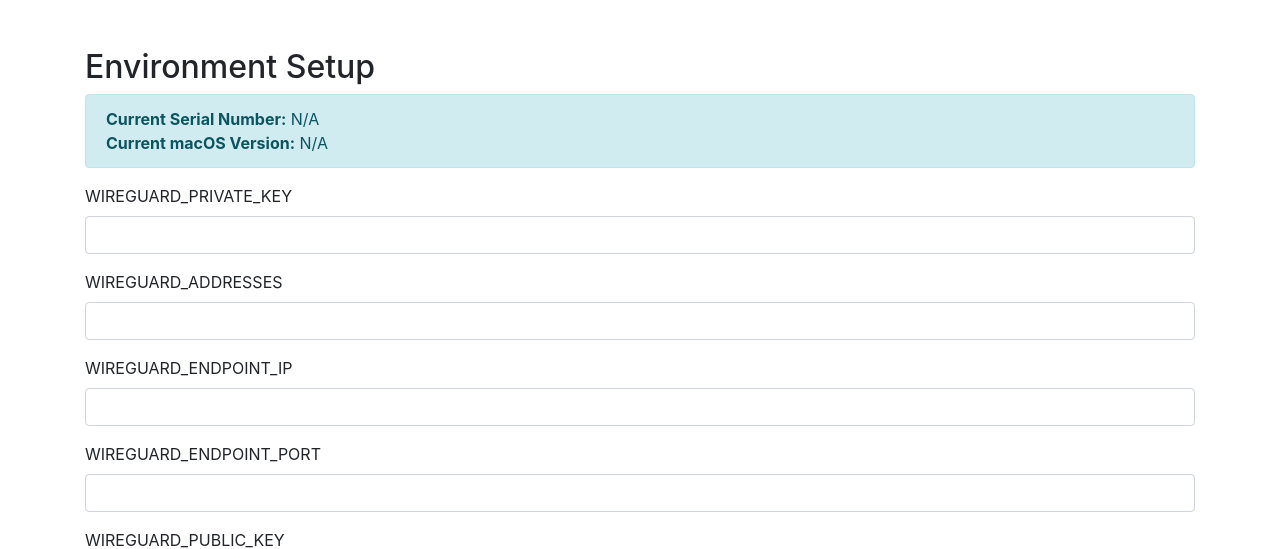
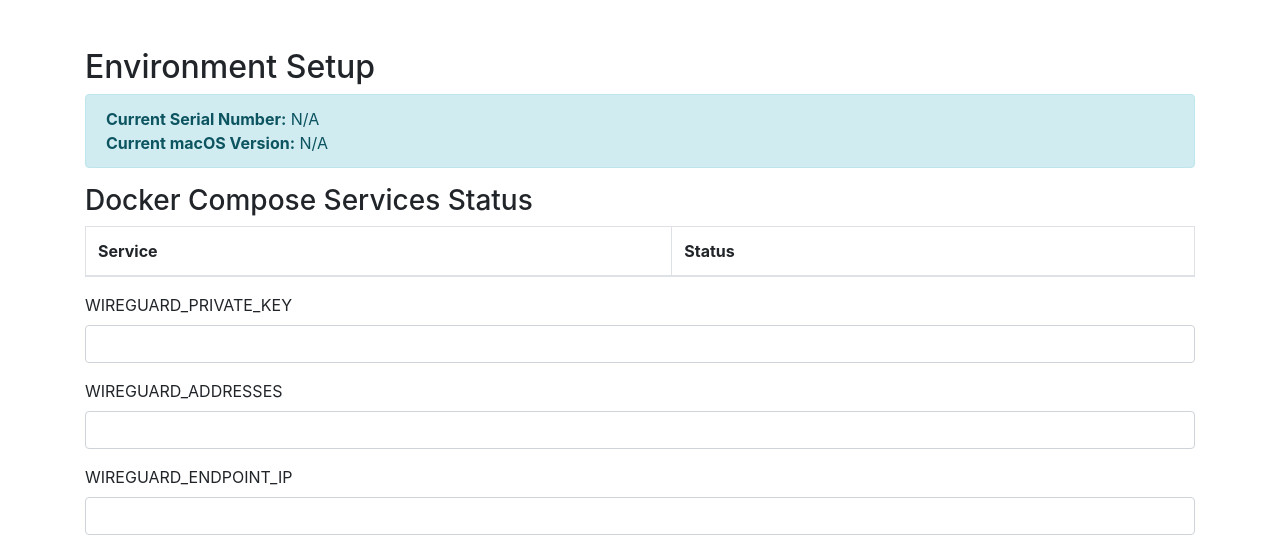
Before and after one commit to artem-tverdokhlebov/TestDocker, a PHP site: page / in a window 1280 px wide. Shown: the top 549 px of the page. Run offline with PHP 8.4, Linux system fonts and the light colour scheme; lists and menus that the app fills with data are empty.

Commit message:
Update index.php

```diff
--- a/control/index.php
+++ b/control/index.php
@@ -17,6 +17,15 @@ if (file_exists($envFilePath)) {
 // Read current serial number and macOS version
 $currentSerialNumber = file_exists(BASE_PATH . '/data/macos.sn') ? trim(file_get_contents(BASE_PATH . '/data/macos.sn')) : 'N/A';
 $currentMacOSVersion = file_exists(BASE_PATH . '/data/macos.version') ? trim(file_get_contents(BASE_PATH . '/data/macos.version')) : 'N/A';
+
+// Check Docker container status
+$dockerStatus = [];
+exec("docker-compose -f " . BASE_PATH . "/docker-compose.yml ps", $dockerOutput);
+foreach ($dockerOutput as $line) {
+    if (trim($line) !== '') {
+        $dockerStatus[] = trim($line);
+    }
+}
 ?>
 
 <!DOCTYPE html>
@@ -36,6 +45,24 @@ $currentMacOSVersion = file_exists(BASE_PATH . '/data/macos.version') ? trim(fil
         <strong>Current Serial Number:</strong> <?php echo htmlspecialchars($currentSerialNumber); ?><br>
         <strong>Current macOS Version:</strong> <?php echo htmlspecialchars($currentMacOSVersion); ?>
     </div>
+
+    <h3>Docker Compose Services Status</h3>
+    <table class="table table-bordered">
+        <thead>
+            <tr>
+                <th>Service</th>
+                <th>Status</th>
+            </tr>
+        </thead>
+        <tbody>
+            <?php foreach ($dockerStatus as $serviceStatus): ?>
+                <tr>
+                    <td><?php echo htmlspecialchars($serviceStatus); ?></td>
+                    <td><?php echo htmlspecialchars($serviceStatus); ?></td>
+                </tr>
+            <?php endforeach; ?>
+        </tbody>
+    </table>
 
     <form action="process.php" method="post">
         <div class="form-group">
```
